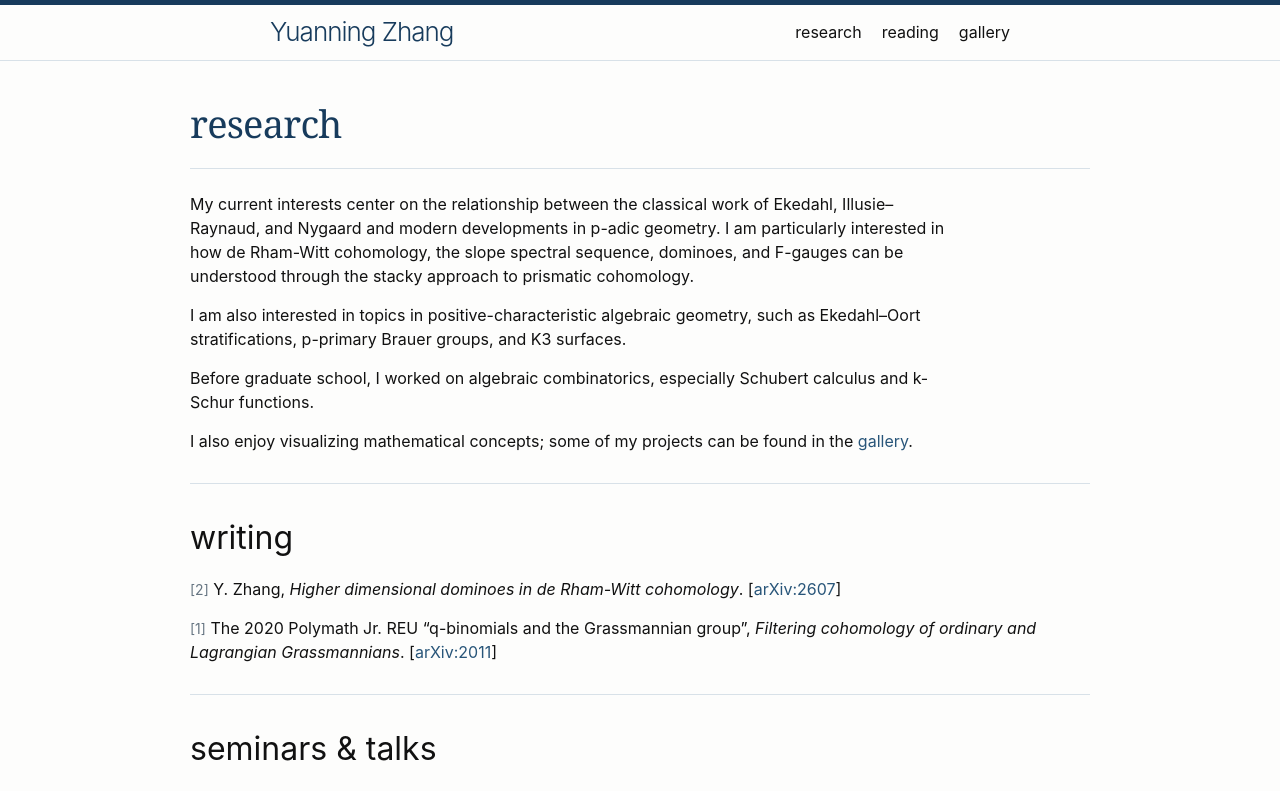
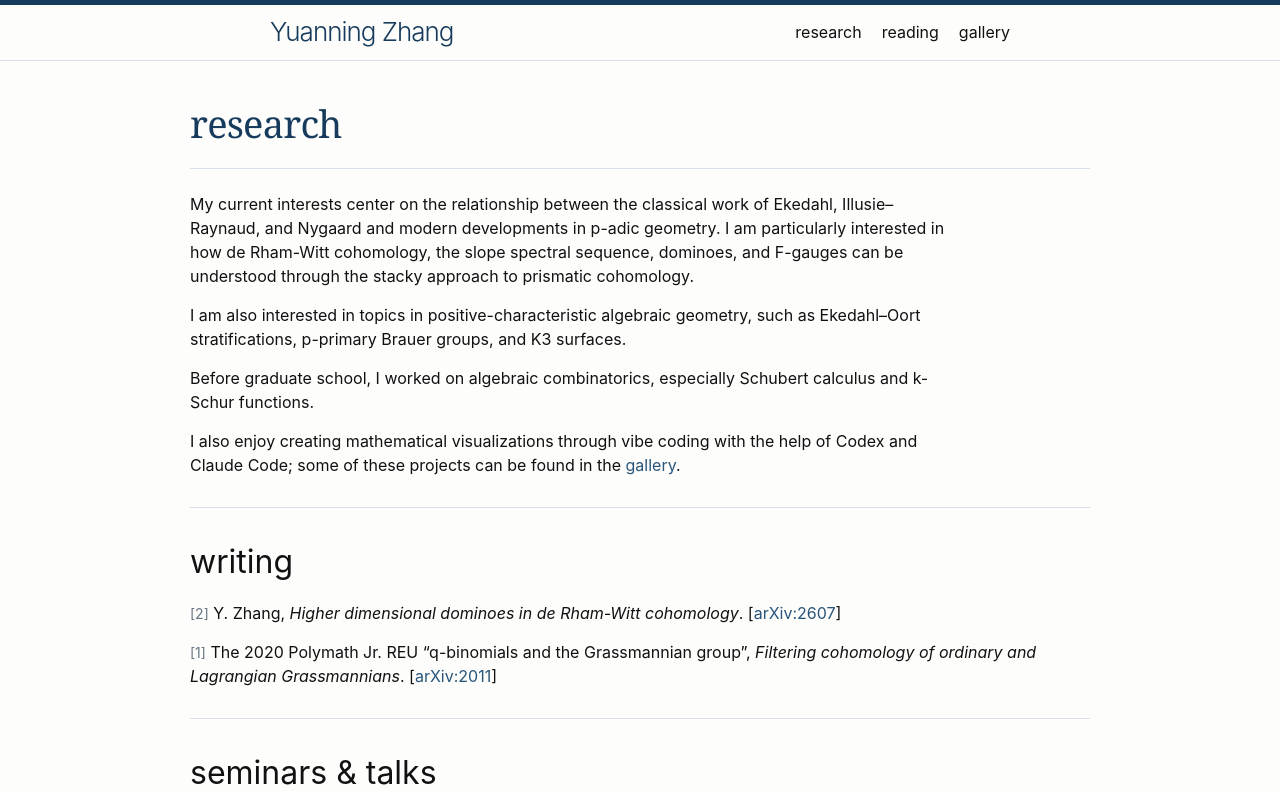
Before and after one commit to andyzhangyn/andyzhangyn.github.io, a Next.js app: page /research in a window 1280 px wide. Shown: the top 791 px of the page. Built offline with nearby package versions, Linux system fonts and the light colour scheme.

Commit message:
Credit visualization coding tools

```diff
--- a/app/site-content.ts
+++ b/app/site-content.ts
@@ -39,7 +39,7 @@ export const profile = {
       "Before graduate school, I worked on algebraic combinatorics, especially Schubert calculus and k-Schur functions.",
     ],
     galleryIntroduction:
-      "I also enjoy visualizing mathematical concepts; some of my projects can be found in the",
+      "I also enjoy creating mathematical visualizations through vibe coding with the help of Codex and Claude Code; some of these projects can be found in the",
   },
 
   writing: [
```
